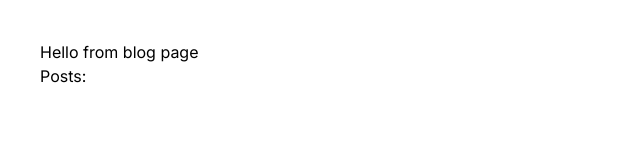
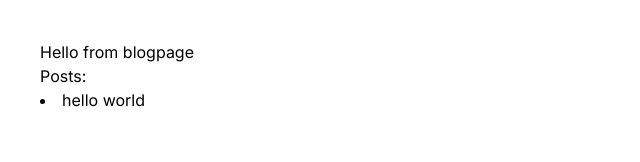
Before and after one commit to nelohenriq/jref, a Next.js app: page /blog in a window 1280 px wide. Shown: the top 162 px of the page, without its empty margins (0-640 px from the left). Built offline with nearby package versions, Linux system fonts and the light colour scheme.

Commit message:
reverting updated blog/page

```diff
--- a/src/app/blog/page.jsx
+++ b/src/app/blog/page.jsx
@@ -1,48 +1,37 @@
 import getDomain from "../lib/getDomain";
 
 async function getData() {
-  try {
-    const domain = getDomain();
-    const endpoint = `${domain}/api/posts`;
-    const res = await fetch(endpoint);
+  // 1 endpoint - API?
+  const domain = getDomain();
+  console.log("This is the domain: ", domain);
+  const endpoint = `${domain}/api/posts`; // -> third party api request??
+  console.log("This is the endpoint: ", endpoint);
+  const res = await fetch(endpoint, { next: { revalidate: 10 } }); // HTTP GET
+  //const res = await fetch(endpoint, { cache: "no-store" }); // HTTP GET
 
-    if (!res.ok) {
-      throw new Error("Failed to fetch data");
-    }
+  if (!res.ok) {
+    throw new Error("Failed to fetch data");
+  }
 
-    const contentType = res.headers.get("content-type");
-    if (contentType && contentType.includes("application/json")) {
-      return res.json();
-    } else {
-      throw new Error("Invalid content type");
-    }
-  } catch (error) {
-    throw new Error(`Error fetching data: ${error.message}`);
+  if (res.headers.get("content-type") !== "application/json") {
+    return { items: [] };
   }
+  return res.json();
 }
 
-export default function BlogPage({ data }) {
-  const items = data?.items || [];
-
+export default async function BlogPage() {
+  const data = await getData();
+  const items = data && data.items ? [...data.items] : [];
+  console.log(items);
+  console.log(process.env.NEXT_PUBLIC_VERCEL_URL);
   return (
     <main>
-      <h1>Hello from blog page</h1>
+      <h1>Hello from blogpage</h1>
       <p>Posts:</p>
-      <ul>
-        {items.map((item, idx) => (
-          <li key={`post-${idx}`}>{item.title}</li>
-        ))}
-      </ul>
+      {items &&
+        items.map((item, idx) => {
+          return <li key={`post-${idx}`}>{item.title}</li>;
+        })}
     </main>
   );
 }
-
-export async function getServerSideProps() {
-  try {
-    const data = await getData();
-    return { props: { data } };
-  } catch (error) {
-    console.error(error);
-    return { props: { data: { items: [] } } };
-  }
-}
```
